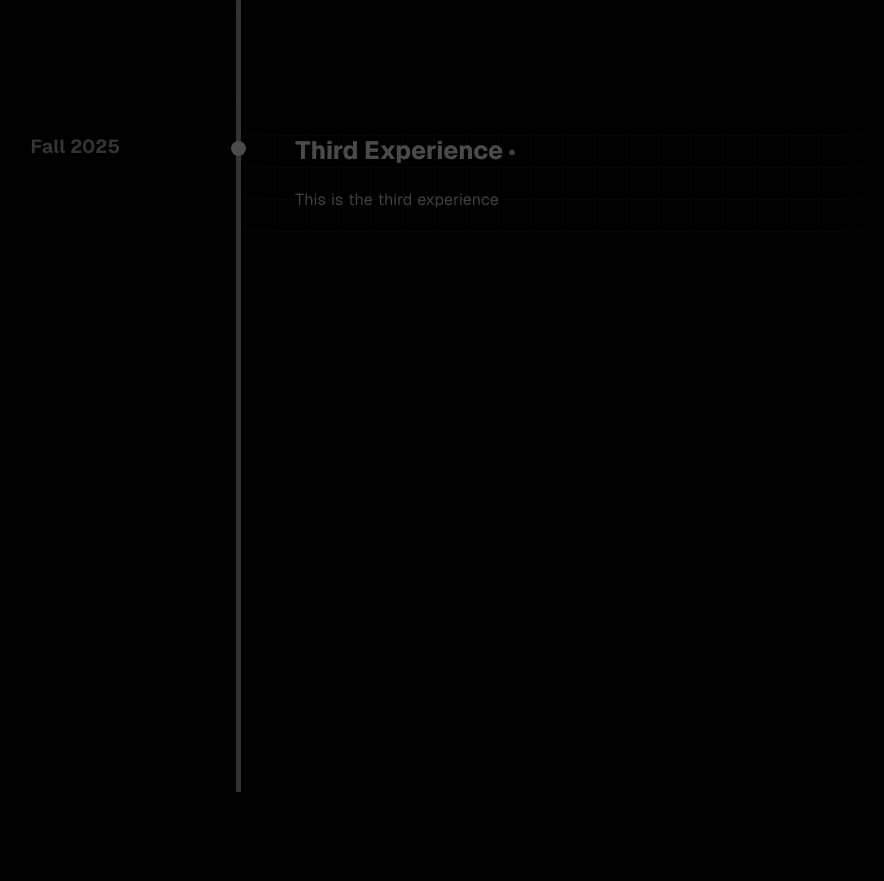
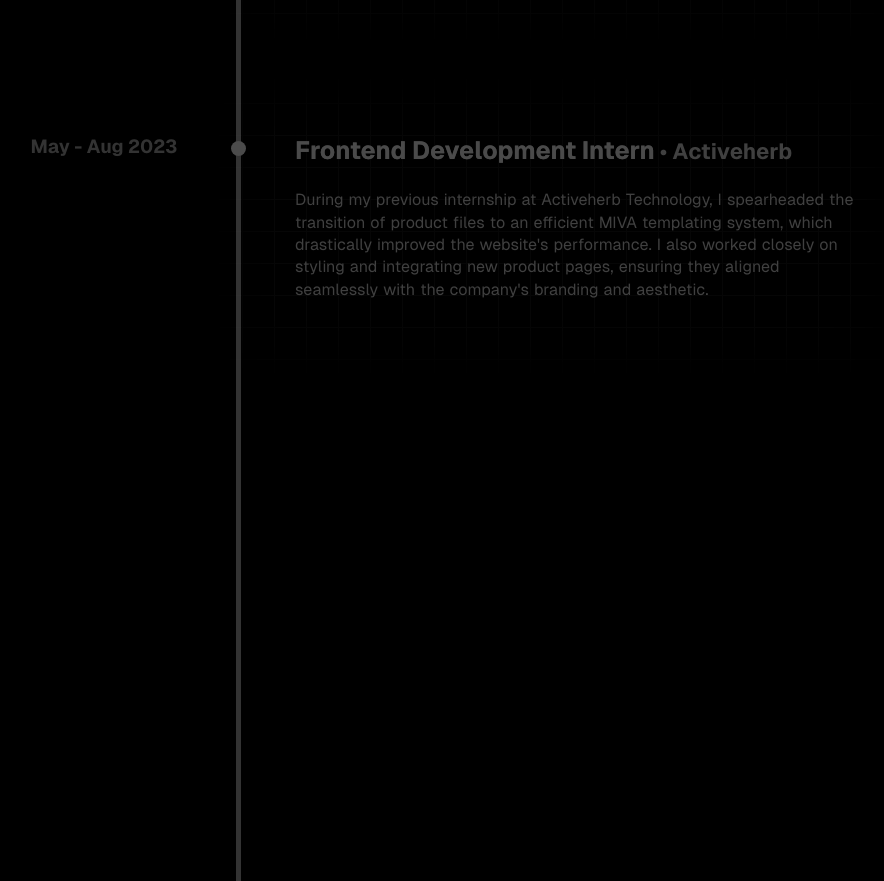
Before and after one commit to AZ0228/Portfolio_V3, a React (Create React App) app: page / in a window 1280 px wide. Shown: the part 2080-2961 px from the top of the page, without its empty margins (200-1084 px from the left). Before the commit the page ends 2872 px from the top, so only its background shows below. Built offline with nearby package versions, Linux system fonts and the light colour scheme.

Commit message:
styling fix

```diff
--- a/src/data/experiences.js
+++ b/src/data/experiences.js
@@ -8,6 +8,20 @@ import studycompass3 from '../assets/experiences/studycompass/studycompass3.png'
 import studycompass4 from '../assets/experiences/studycompass/studycompass4.png';
 
 export const experiences = [
+    // {
+    //     title: "System Admin Develoer",
+    //     company: "Rensselaer Center of the Open Source",
+    //     header: "Dec 2023 - Current",
+    //     content:
+    //         "asdasd",
+    // },
+    // {
+    //     title: "Undegraduate Teaching Assistant",
+    //     company: "Rensselaer Center of the Open Source",
+    //     header: "Dec 2023 - Current",
+    //     content:
+    //         "I founded Study Compass to help RPI students easily find study spaces in real-time. Since launching, the platform has grown to over 200 active users and attracted thousands of unique visits. Leading a team of four developers, I implemented the MERN stack and used JIRA to streamline our workflow, improving collaboration by 30%. User engagement increased by 20% within three months of launch, and the platform continues to thrive as a key resource for the student community.",
+    // },
     {
         title: "Software Engineering Intern",
         company: "Activeherb",
@@ -26,12 +40,13 @@ export const experiences = [
         header: "Dec 2023 - Current",
         content:
             "I founded Study Compass to help RPI students easily find study spaces in real-time. Since launching, the platform has grown to over 200 active users and attracted thousands of unique visits. Leading a team of four developers, I implemented the MERN stack and used JIRA to streamline our workflow, improving collaboration by 30%. User engagement increased by 20% within three months of launch, and the platform continues to thrive as a key resource for the student community.",
-    images: [[studycompass1, studycompass2],[studycompass3, studycompass4]],
-    imgaesPerRow: 2,
+        images: [[studycompass1, studycompass2], [studycompass3, studycompass4]],
     },
     {
-    title: "Third Experience",
-    content: "This is the third experience",
-    header: "Fall 2025",
+        title: "Frontend Development Intern",
+        company: "Activeherb",
+        header: "May - Aug 2023",
+        content: "During my previous internship at Activeherb Technology, I spearheaded the transition of product files to an efficient MIVA templating system, which drastically improved the website's performance. I also worked closely on styling and integrating new product pages, ensuring they aligned seamlessly with the company's branding and aesthetic.",
     },
+
 ];
```
Lines whose indentation alone changed are shown as unchanged.
